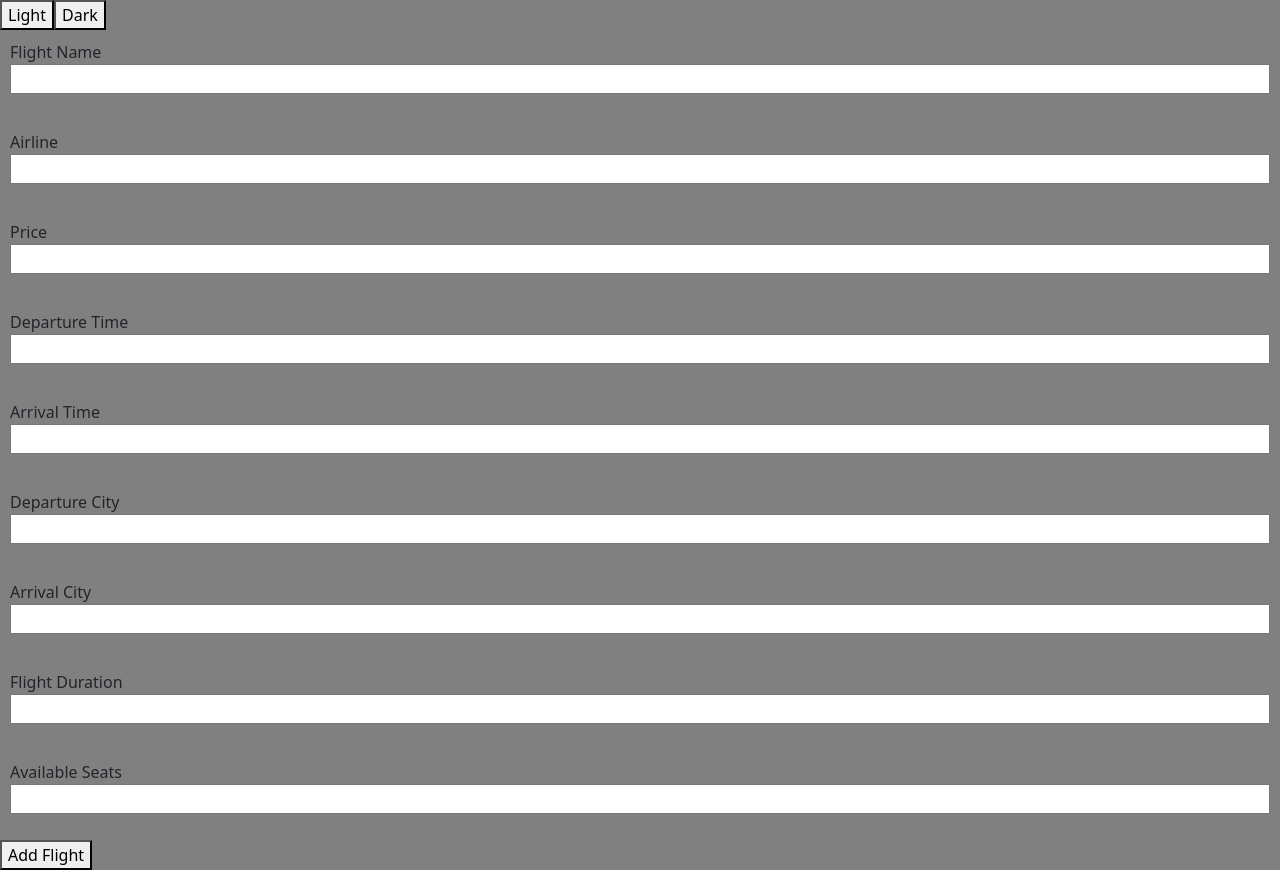
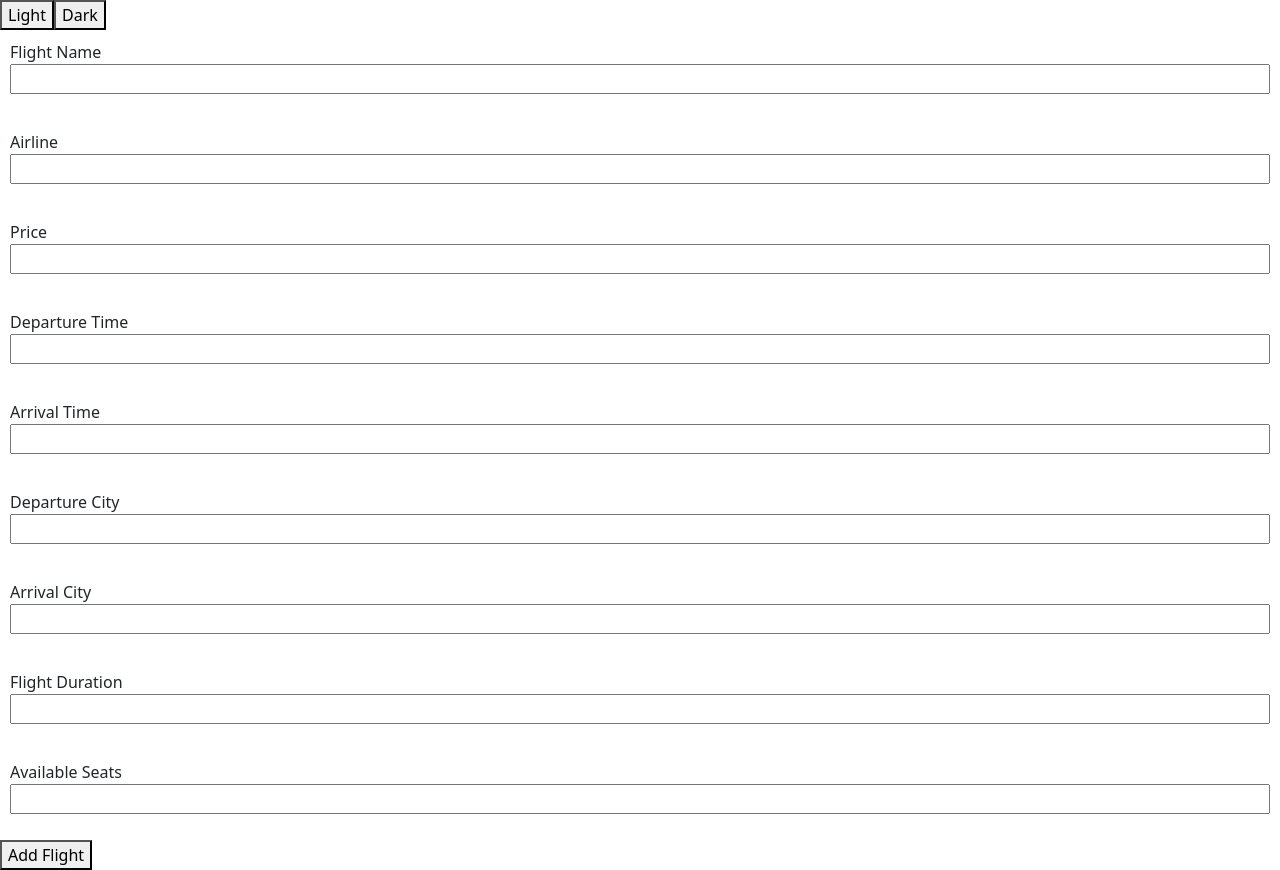
Before and after one commit to frontenddevtrainer/my-react-app-21-sep, a React (Vite) app: page /admin/add-flight in a window 1280 px wide. Built offline with nearby package versions, Linux system fonts and the light colour scheme.

Commit message:
Improvment in context logic

```diff
--- a/src/App.jsx
+++ b/src/App.jsx
@@ -13,42 +13,28 @@ import { Provider as ReduxProvider } from "react-redux";
 import store from "./store";
 import { ApolloProvider } from "@apollo/client";
 import { graphqlClient } from "./graphql/client";
-import Provider from "./context/theme.context";
+import ThemeProvider, { useTheme } from "./context/theme.context";
+import ChangeTheme from "./components/change-theme/change-theme.component";
 
 function Application() {
   const counter = 10;
 
-  const [theme, setTheme] = useState("light");
-
   return (
-    <Provider value={{ theme: theme }}>
+    <ThemeProvider>
       <ApolloProvider client={graphqlClient}>
         <ReduxProvider store={store}>
-          <div style={{ minHeight: "100px" }} className={theme}>
+          <div style={{ minHeight: "100px" }}>
             {/* <Router /> */}
             {/*
         <MasterHead />
         <ClassDemo />
         <LoginForm /> */}
-            <button
-              onClick={() => {
-                setTheme("light");
-              }}
-            >
-              Light
-            </button>
-            <button
-              onClick={() => {
-                setTheme("dark");
-              }}
-            >
-              Dark
-            </button>
+            <ChangeTheme />
             <RouterProvider router={Router} />
           </div>
         </ReduxProvider>
       </ApolloProvider>
-    </Provider>
+    </ThemeProvider>
   );
 }
 
--- /dev/null
+++ b/src/components/change-theme/change-theme.component.jsx
@@ -0,0 +1,27 @@
+import { useTheme } from "../../context/theme.context";
+
+const ChangeTheme = () => {
+
+  const { setTheme } = useTheme()
+
+  return (
+    <>
+      <button
+        onClick={() => {
+          setTheme("light");
+        }}
+      >
+        Light
+      </button>
+      <button
+        onClick={() => {
+          setTheme("dark");
+        }}
+      >
+        Dark
+      </button>
+    </>
+  );
+};
+
+export default ChangeTheme;
--- a/src/components/counter/counter.component.jsx
+++ b/src/components/counter/counter.component.jsx
@@ -1,9 +1,9 @@
-import { useContext, useEffect, useState } from "react";
-import { ThemeContext } from "../../context/theme.context";
+import { useEffect, useState } from "react";
+import { useTheme } from "../../context/theme.context";
 
 export default function CounterComponent({ callback }) {
   const [counter, setCounter] = useState(0);
-  const theme = useContext(ThemeContext);
+  const { theme } = useTheme();
 
   console.log(theme);
 
@@ -24,7 +24,7 @@ export default function CounterComponent({ callback }) {
   };
 
   return (
-    <section style={{ background: theme.theme === "light" ? "red" : "blue" }}>
+    <section style={{ background: theme === "light" ? "red" : "blue" }}>
       <button
         onClick={() => {
           update("inc");
--- a/src/context/theme.context.jsx
+++ b/src/context/theme.context.jsx
@@ -1,4 +1,4 @@
-import { createContext } from "react";
+import { createContext, useState, useContext } from "react";
 
 const ThemeContext = createContext();
 
@@ -6,6 +6,15 @@ ThemeContext.displayName = "ThemeContext";
 
 const { Provider } = ThemeContext;
 
-export default Provider;
+function ThemeProvider({ children }) {
+  const [theme, setTheme] = useState("light");
+  return <Provider value={{ theme, setTheme }}>{children}</Provider>;
+}
 
-export { ThemeContext };
+const useTheme = () => {
+  return useContext(ThemeContext);
+};
+
+export default ThemeProvider;
+
+export { ThemeContext, useTheme };
```
